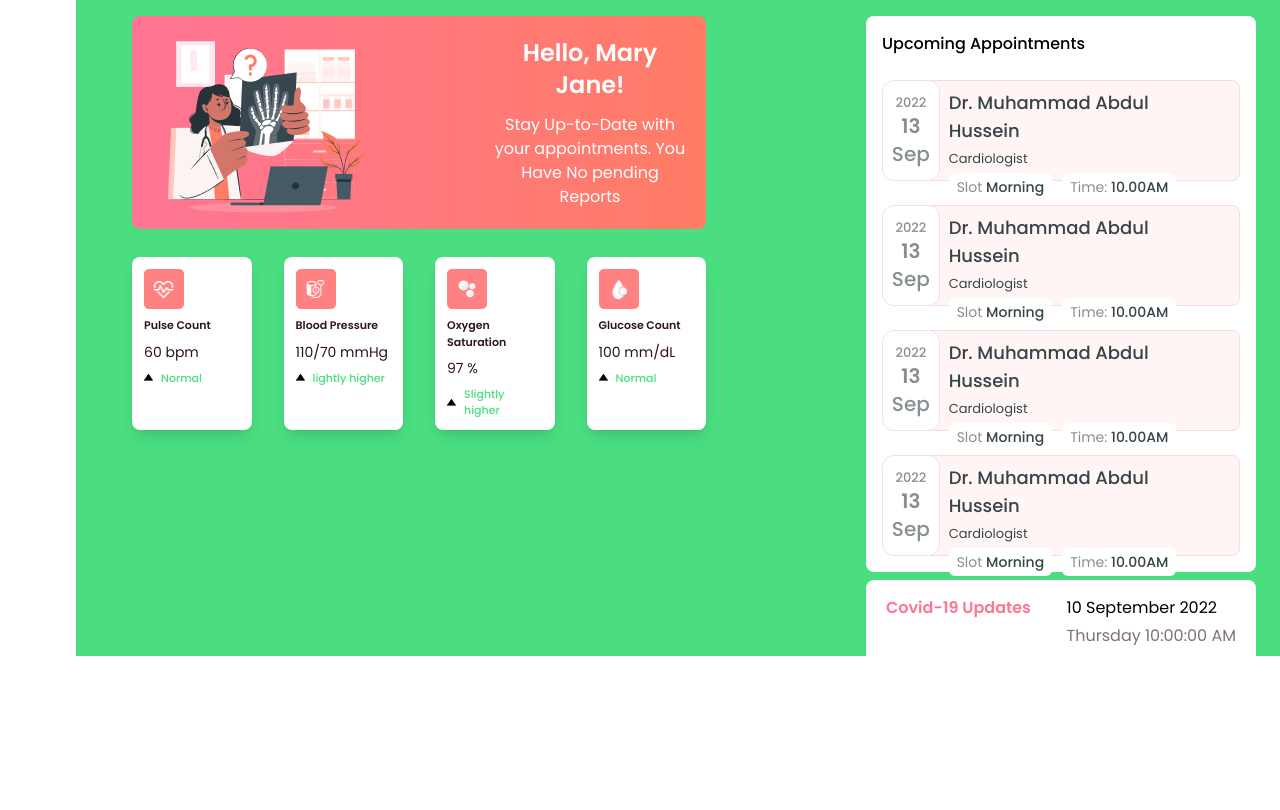
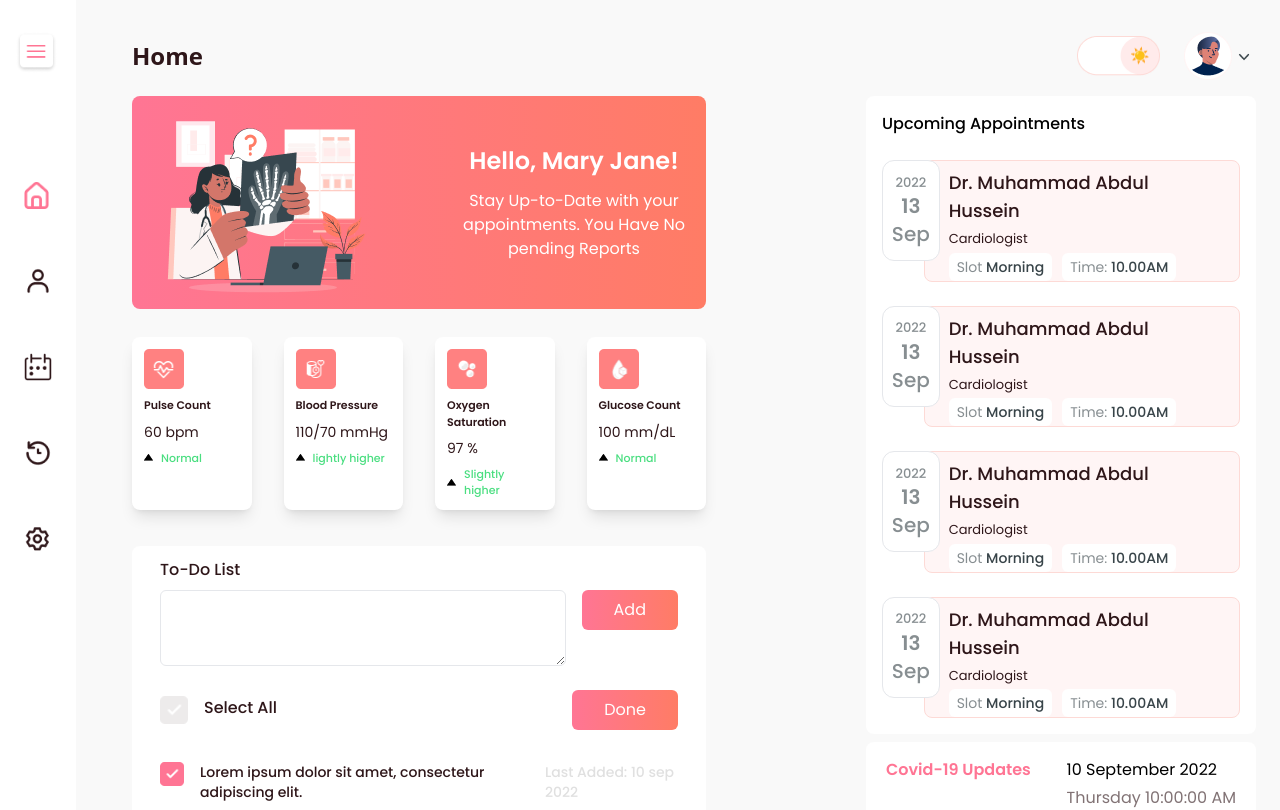
Before and after one commit to habiburrahman26/landing-page, a React (Create React App) app: page / in a window 1280 px wide. Shown: the top 810 px of the page. Built offline with nearby package versions, Linux system fonts and the light colour scheme.

Commit message:
mobile responsive done

```diff
--- a/src/components/pages/Home/Home.js
+++ b/src/components/pages/Home/Home.js
@@ -30,22 +30,22 @@ const Home = () => {
 
   return (
     <>
-      {/* <Navbar darkMode={darkMode} darkModeHandler={darkModeHandler} /> */}
-      {/* <SideBar
+      <Navbar darkMode={darkMode} darkModeHandler={darkModeHandler} />
+      <SideBar
         changeShowHandler={changeShowHandler}
         showSideBar={showSideBar}
         darkMode={darkMode}
-      /> */}
+      />
       <div
         className={`overflow-hidden lg:ml-[76px] pl-0 md:pl-14 pb-[70px] font-poppins ${
           darkMode
             ? 'bg-gradient-to-r from-darkMode1 to-darkMode2'
-            : 'bg-green-400'
+            : 'bg-light'
         }`}
       >
         <div className="grid lg:grid-cols-2 pt-0 md:pt-4">
           <div>
-            <div className=" h-[498px] lg:h-[213px] bg-gradient-to-r from-hotpink to-orange px-4 md:rounded-lg flex flex-col items-center md:flex-row md:justify-between md:items-center gap-8 md:gap-12 lg:gap-28">
+            <div className="h-[498px] lg:h-[213px] bg-gradient-to-r from-hotpink to-orange px-4 md:rounded-lg flex flex-col items-center md:flex-row md:justify-between md:items-center gap-8 md:gap-12 lg:gap-20">
               <img
                 src={sample}
                 alt=""
@@ -101,7 +101,7 @@ const Home = () => {
               />
             </div>
             {/* Todo lo=ist */}
-            {/* <TodoList darkMode={darkMode} /> */}
+            <TodoList darkMode={darkMode} />
           </div>
           {/* upcomming appoinment */}
           <section className={`mx-3 mt-4 md:mt-0 lg:ml-40 lg:mr-6 lg:h-[570px]`}>
--- a/src/components/pages/Home/SideBar.js
+++ b/src/components/pages/Home/SideBar.js
@@ -16,11 +16,13 @@ import darkUser from '../../../assets/icon/darkUser.png';
 const SideBar = ({ changeShowHandler, showSideBar, darkMode }) => {
   return (
     <div
-      className={`h-screen  px-6 fixed hidden top-0 ${
-        showSideBar ? 'w-[264px]' : 'w-[76px] overflow-hidden'
-      }  ${darkMode ? 'bg-darkMode2 text-darkModeText' : 'bg-white'}  `}
+      className={` h-screen  px-6 fixed top-0 ${
+        showSideBar
+          ? 'w-[264px] sm:bg-white'
+          : 'w-[76px] bg-transparent overflow-hidden'
+      }  ${darkMode ? 'bg-darkMode3 md:bg-darkMode2 text-darkModeText' : 'md:bg-white'} `}
     >
-      <div className="pb-[108px] pt-8">
+      <div className=" pb-[108px] pt-8">
         {showSideBar || (
           <div className="w-[41px] h-[41px]">
             {!darkMode && (
@@ -57,7 +59,7 @@ const SideBar = ({ changeShowHandler, showSideBar, darkMode }) => {
           </div>
         )}
       </div>
-      <ul className="flex flex-col gap-12">
+      <ul className="hidden md:flex flex-col gap-12">
         <li>
           <Link to="/home" className="flex items-center gap-8 text-base">
             <img className="w-7 h-7" src={home} alt="home" />
@@ -109,6 +111,61 @@ const SideBar = ({ changeShowHandler, showSideBar, darkMode }) => {
           </Link>
         </li>
       </ul>
+
+      {showSideBar && (
+        <ul className="md:hidden flex flex-col gap-12">
+          <li>
+            <Link to="/home" className="flex items-center gap-8 text-base">
+              <img className="w-7 h-7" src={home} alt="home" />
+              <span className="text-hotpink font-semibold">Home</span>
+            </Link>
+          </li>
+          <li>
+            <Link to="/home" className="flex items-center gap-8 text-base">
+              {!darkMode && (
+                <img className="w-7 h-7" src={patient} alt="patient" />
+              )}
+              {darkMode && (
+                <img className="w-7 h-7" src={darkUser} alt="patient" />
+              )}
+              <span className="font-semibold">Patient Profile</span>
+            </Link>
+          </li>
+          <li>
+            <Link to="/home" className="flex items-center gap-8 text-base">
+              {!darkMode && (
+                <img className="w-7 h-7" src={appoinment} alt="appoinment" />
+              )}
+              {darkMode && (
+                <img className="w-7 h-7" src={darkclnder} alt="appoinment" />
+              )}
+              <span className="font-semibold">Appointments</span>
+            </Link>
+          </li>
+          <li>
+            <Link to="/home" className="flex items-center gap-8 text-base">
+              {!darkMode && (
+                <img className="w-7 h-7" src={history} alt="history" />
+              )}
+              {darkMode && (
+                <img className="w-7 h-7" src={darkHistory} alt="history" />
+              )}
+              <span className="font-semibold">Medical History</span>
+            </Link>
+          </li>
+          <li>
+            <Link to="/home" className="flex items-center gap-8 text-base">
+              {!darkMode && (
+                <img className="w-7 h-7" src={setting} alt="setting" />
+              )}
+              {darkMode && (
+                <img className="w-7 h-7" src={darkSetting} alt="setting" />
+              )}
+              <span className="font-semibold">Settings</span>
+            </Link>
+          </li>
+        </ul>
+      )}
     </div>
   );
 };
--- a/src/components/pages/Home/TaskItem.js
+++ b/src/components/pages/Home/TaskItem.js
@@ -1,16 +1,25 @@
 import React from 'react';
 
-
-const TaskItem = ({image,darkMode}) => {
+const TaskItem = ({ image, darkMode }) => {
   return (
-    <div className="flex gap-4 items-center mt-8">
+    <div className="flex flex-row gap-4 items-start mt-8">
       <img src={image} alt="check" className="w-6 h-6" />
-      <p className={`text-sm font-medium ${darkMode ? 'text-darkModeText':'text-lightDark'}`}>
-        Lorem ipsum dolor sit amet, consectetur adipiscing elit.{' '}
-      </p>
-      <p className= {`text-sm font-medium text-lightText ${darkMode ? 'opacity-60':""}`}>
-        Last Added: 10 sep 2022
-      </p>
+      <div className='flex flex-col gap-2 md:gap-0  md:flex-row'>
+        <p
+          className={`text-sm font-medium ${
+            darkMode ? 'text-darkModeText' : 'text-lightDark'
+          }`}
+        >
+          Lorem ipsum dolor sit amet, consectetur adipiscing elit.{' '}
+        </p>
+        <p
+          className={`md:ml-8 text-sm font-medium text-lightText ${
+            darkMode ? 'opacity-60' : ''
+          }`}
+        >
+          Last Added: 10 sep 2022
+        </p>
+      </div>
     </div>
   );
 };
--- a/src/components/pages/Home/TodoList.js
+++ b/src/components/pages/Home/TodoList.js
@@ -2,29 +2,31 @@ import React from 'react';
 import uncheck from '../../../assets/icon/Icon_Vector_Uncheck.png';
 import check from '../../../assets/icon/Icon_Vector_Check.png';
 import TaskItem from './TaskItem';
+import small from '../../../assets/icon/small.png'
 
 const TodoList = ({ darkMode }) => {
   return (
     <section
-      className={`w-[390px] hidden  lg:w-[718px] mt-9 px-7 lg:pb-16 pt-4 ${
+      className={`mt-9 mx-3 px-3 md:mx-0 py-4 lg:py-0 lg:px-7 lg:pb-[74px] rounded-lg pt-4 ${
         darkMode ? 'bg-darkMode3' : 'bg-white'
       }`}
     >
       <p
-        className={`mb-2 font-medium text-base ${
+        className={`mb-2 md:pt-3 font-medium text-base ${
           darkMode ? 'text-darkModeText' : 'text-lightDark'
         }`}
       >
         To-Do List
       </p>
-      <div className="flex justify-between pb-6">
+      <div className="flex justify-between pb-6 relative">
         <textarea
           type="text"
-          className={`border rounded-md lg:w-[596px] h-[76px] ${
+          className={`border rounded-md w-full lg:w-[596px] h-[76px] ${
             darkMode ? 'bg-darkInput' : 'bg-white'
           }`}
         ></textarea>
-        <button className="ml-4 self-start px-8 py-2 text-white rounded-md  bg-gradient-to-r from-hotpink to-orange">
+        <img src={small} alt=""  className='lg:hidden absolute right-0 bottom-6'/>
+        <button className="hidden md:block ml-4 self-start px-8 py-2 text-white rounded-md  bg-gradient-to-r from-hotpink to-orange">
           Add
         </button>
       </div>
--- a/src/components/pages/Home/UpcommingAppoinment.js
+++ b/src/components/pages/Home/UpcommingAppoinment.js
@@ -2,18 +2,34 @@ import React from 'react';
 
 const UpcommingAppoinment = ({ darkMode }) => {
   return (
-    <div
-      className={`flex flex-col gap-6`}
-    >
+    <div className={`flex flex-col gap-6`}>
       <div className="text-darkText flex justify-center pt-6 relative">
         <div className='w-[48px] lg:w-[63px] h-[101px] bg-white   text-darkText rounded-xl border border-["#EDEBEB"] flex flex-col items-center justify-center -mr-4 z-10'>
-          <p className="font-medium text-[10px] lg:text-[13px] opacity-60">2022</p>
+          <p className="font-medium text-[10px] lg:text-[13px] opacity-60">
+            2022
+          </p>
           <p className="font-semibold text-sm lg:text-xl opacity-60">13</p>
           <p className="font-medium text-sm lg:text-xl opacity-60">Sep</p>
         </div>
-        <div className="lg:w-[342px] h-[101px] bg-lightPetch rounded-lg border border-petch flex flex-col gap-1 px-6 z-0 pt-2">
-          <p className="font-medium text-sm lg:text-lg">Dr. Muhammad Abdul Hussein</p>
-          <p className="text-[13px]">Cardiologist</p>
+        <div
+          className={`lg:w-[342px] rounded-lg border border-petch flex flex-col gap-1 px-6 z-0 pt-2 ${
+            darkMode ? 'bg-darkMode4' : 'bg-lightPetch'
+          }`}
+        >
+          <p
+            className={`font-medium text-sm lg:text-lg ${
+              darkMode ? 'text-darkModeText' : 'text-lightDark'
+            }`}
+          >
+            Dr. Muhammad Abdul Hussein
+          </p>
+          <p
+            className={`text-[13px] ${
+              darkMode ? 'text-darkModeText' : 'text-lightDark'
+            }`}
+          >
+            Cardiologist
+          </p>
           <div className="flex gap-[10px]">
             <p className="px-2 py-1 bg-white rounded-md text-xs md:text-sm">
               <span className="opacity-60">Slot</span>{' '}
--- a/src/components/pages/Navbar/Navbar.js
+++ b/src/components/pages/Navbar/Navbar.js
@@ -8,24 +8,25 @@ import darkDrop from '../../../assets/icon/downDark.png';
 const Navbar = ({ darkModeHandler, darkMode }) => {
   return (
     <section
-      className={`ml-[76px] pt-8 hidden  ${
-        darkMode ? 'bg-gradient-to-r from-darkMode1 to-darkMode2' : 'bg-light'
+      className={`md:ml-[76px] bg-gradient-to-r from-hotpink to-orange pt-8 ${
+        darkMode ? 'bg-gradient-to-r md:from-darkMode1 md:to-darkMode2' : 'bg-gradient-to-r md:from-light md:to-light'
       }`}
     >
-      <div className="flex justify-between">
+      <div className="flex justify-between items-center">
         <p
-          className={`font-bold text-2xl text-lightDark pl-14 ${
+          className={`ml-3 md:ml-0 font-bold text-lg lg:text-2xl text-lightDark pl-14 ${
             darkMode ? 'text-white' : 'text-darkText'
           }`}
         >
           Home
         </p>
         <div className="flex pr-7 items-center">
+
           {!darkMode && (
             <img
               src={toggleBtn}
               alt=""
-              className="w-[83px] h-[40px] mr-6 hover:cursor-pointer"
+              className="w-[70px] h-[33px] md:w-[83px] md:h-[40px] mr-6 hover:cursor-pointer"
               onClick={darkModeHandler}
             />
           )}
@@ -33,11 +34,11 @@ const Navbar = ({ darkModeHandler, darkMode }) => {
             <img
               src={toggleBtnDark}
               alt=""
-              className="w-[83px] h-[40px] mr-6 hover:cursor-pointer"
+              className="w-[70px] h-[33px] md:w-[83px] md:h-[40px] mr-6 hover:cursor-pointer"
               onClick={darkModeHandler}
             />
           )}
-          <img src={avatart} alt="" className="w-12 h-12" />
+          <img src={avatart} alt="" className="w-8 h-8 md:w-12 md:h-12" />
           {!darkMode && <img src={dropicon} alt="" className="w-4 h-4 ml-1" />}
           {darkMode && <img src={darkDrop} alt="" className="w-4 h-2 ml-1" />}
         </div>
--- a/tailwind.config.js
+++ b/tailwind.config.js
@@ -15,6 +15,7 @@ module.exports = {
         darkMode1:"#150A09",
         darkMode2:'#2E1619',
         darkMode3:'#2C2222',
+        darkMode4:'#413838',
         darkModeText:'#D1D5DB',
         darkInput:'#EDEBEB',
       },
```
